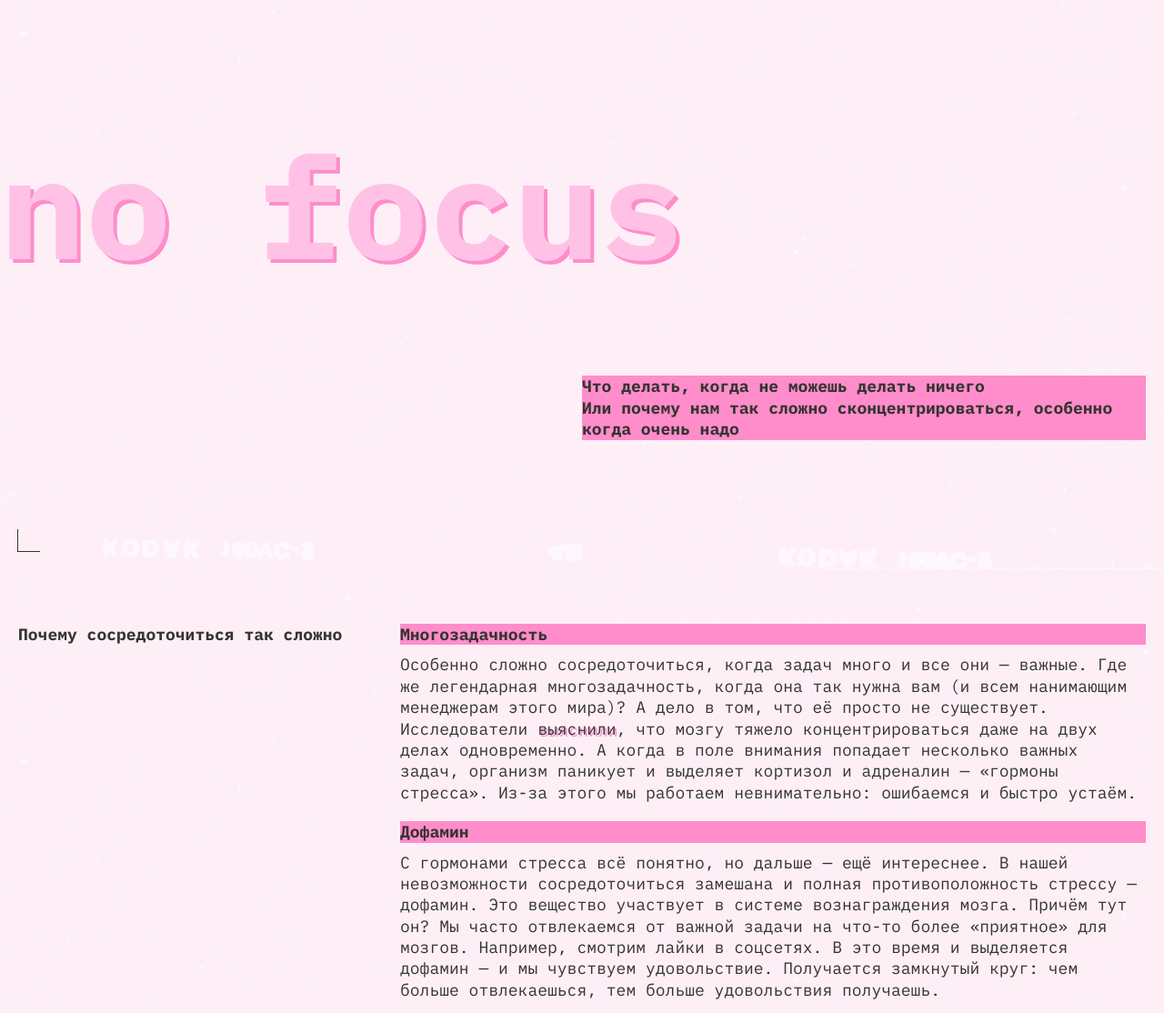
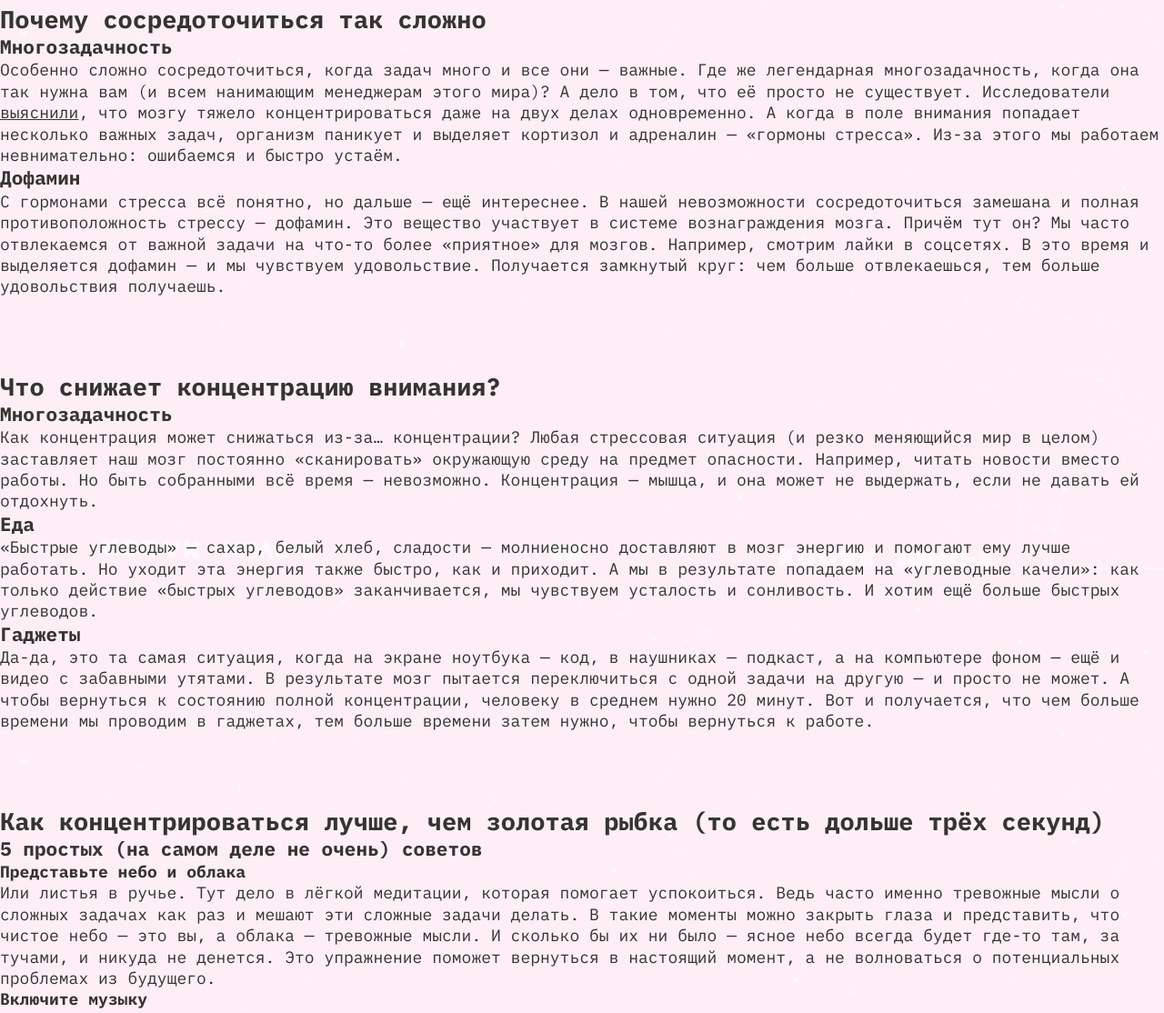
Before and after one commit to Lacertilia1/slozhno-sosredotochitsya-fd, a website: page index.html in a window 1280 px wide. Shown: the part 174-1288 px from the top of the page at 91% size. Drawn offline with Linux system fonts and the light colour scheme; files that its build step writes are made by us from their sources.

Commit message:
feat: implement responsive grid layout and theming for sections and cards

```diff
--- a/index.html
+++ b/index.html
@@ -46,7 +46,7 @@
         </ul>
       </nav>
       <h1 class="header__title title">no focus</h1>
-      <div class="header__subtitle title-decor">
+      <div class="header__subtitle title--decor">
         <p>Что делать, когда не можешь делать ничего</p>
         <p>
           Или почему нам так сложно сконцентрироваться, особенно когда очень
@@ -62,7 +62,7 @@
         <ul class="section__card-list card-list">
           <li>
             <article class="card">
-              <h3 class="card__title title-decor">Многозадачность</h3>
+              <h3 class="card__title title--decor">Многозадачность</h3>
               <p>
                 Особенно сложно сосредоточиться, когда задач много и все они —
                 важные. Где же легендарная многозадачность, когда она так нужна
@@ -83,7 +83,7 @@
           </li>
           <li>
             <article class="card">
-              <h3 class="card__title title-decor">Дофамин</h3>
+              <h3 class="card__title title--decor">Дофамин</h3>
               <p>
                 С гормонами стресса всё понятно, но дальше — ещё интереснее. В
                 нашей невозможности сосредоточиться замешана и полная
@@ -105,7 +105,7 @@
         <ul class="section__card-list card-list">
           <li>
             <article class="card">
-              <h3 class="card__title title-decor">Многозадачность</h3>
+              <h3 class="card__title title--decor">Многозадачность</h3>
               <p>
                 Как концентрация может снижаться из-за… концентрации? Любая
                 стрессовая ситуация (и резко меняющийся мир в целом) заставляет
@@ -118,7 +118,7 @@
           </li>
           <li>
             <article class="card">
-              <h3 class="card__title title-decor">Еда</h3>
+              <h3 class="card__title title--decor">Еда</h3>
               <p>
                 «Быстрые углеводы» — сахар, белый хлеб, сладости — молниеносно
                 доставляют в мозг энергию и помогают ему лучше работать. Но
@@ -131,7 +131,7 @@
           </li>
           <li>
             <article class="card">
-              <h3 class="card__title title-decor">Гаджеты</h3>
+              <h3 class="card__title title--decor">Гаджеты</h3>
               <p>
                 Да-да, это та самая ситуация, когда на экране ноутбука — код, в
                 наушниках — подкаст, а на компьютере фоном — ещё и видео с
@@ -155,10 +155,10 @@
         <ul class="section__card-list card-list">
           <li>
             <article class="card">
-              <h3 class="card__title card__title--main title-decor">
+              <h3 class="card__title card__title--main title--decor">
                 5 простых (на самом деле не очень) советов
               </h3>
-              <h4 class="card__title card__title--normal title-decor">
+              <h4 class="card__title card__title--normal title--decor">
                 Представьте небо и облака
               </h4>
               <p>
@@ -175,7 +175,7 @@
           </li>
           <li>
             <article class="card">
-              <h4 class="card__title card__title--normal title-decor">
+              <h4 class="card__title card__title--normal title--decor">
                 Включите музыку
               </h4>
               <p>
@@ -188,7 +188,7 @@
           </li>
           <li>
             <article class="card">
-              <h4 class="card__title card__title--normal title-decor">
+              <h4 class="card__title card__title--normal title--decor">
                 Прогуляйтесь
               </h4>
               <p>
@@ -209,7 +209,7 @@
           </li>
           <li>
             <article class="card">
-              <h4 class="card__title card__title--normal title-decor">
+              <h4 class="card__title card__title--normal title--decor">
                 Хорошо ешьте
               </h4>
               <p>
@@ -223,7 +223,7 @@
           </li>
           <li>
             <article class="card">
-              <h4 class="card__title card__title--normal title-decor">
+              <h4 class="card__title card__title--normal title--decor">
                 Читайте
               </h4>
               <p>
@@ -238,7 +238,7 @@
       </section>
 
       <section class="section gallery">
-        <h2 class="section__title gallery__title title-decor">
+        <h2 class="section__title gallery__title title--decor">
           А можно в картинках?
         </h2>
 
--- /dev/null
+++ b/styles/blocks/card-list/card-list.css
@@ -0,0 +1,4 @@
+.card-list {
+  display: grid;
+  gap: 20px;
+}
--- /dev/null
+++ b/styles/blocks/card/__title/--main/card__title--main.css
@@ -0,0 +1,3 @@
+.card__title--main {
+  margin-bottom: 10px;
+}
--- /dev/null
+++ b/styles/blocks/card/__title/--normal/card__title--normal.css
@@ -0,0 +1,3 @@
+.card__title--normal {
+  font-weight: var(--font-weight-normal, 400);
+}
--- /dev/null
+++ b/styles/blocks/card/__title/card__title.css
@@ -0,0 +1,3 @@
+.card__title {
+  font-size: inherit;
+}
--- /dev/null
+++ b/styles/blocks/card/card.css
@@ -0,0 +1,4 @@
+.card {
+  display: grid;
+  gap: 10px;
+}
--- /dev/null
+++ b/styles/blocks/section/--stacked/section--stacked.css
@@ -0,0 +1,21 @@
+@media (width >= 768px) {
+
+  .section--stacked {
+    grid-template-areas:
+      'title     .'
+      'card-list card-list';
+  }
+}
+
+@media (width >= 1024px) {
+
+  .section--stacked {
+    grid-template-areas:
+      'title     .         .'
+      'card-list card-list card-list';
+  }
+
+  .section--stacked .card-list {
+    grid-template-columns: repeat(3, 1fr);
+  }
+}
--- /dev/null
+++ b/styles/blocks/section/__card-list/section__card-list.css
@@ -0,0 +1,6 @@
+@media (width >= 768px) {
+
+  .section__card-list {
+    grid-area: card-list;
+  }
+}
--- /dev/null
+++ b/styles/blocks/section/__title/section__title.css
@@ -0,0 +1,11 @@
+.section__title {
+  color: var(--color-section-title, #ff0070);
+  font-size: inherit;
+}
+
+@media (width >= 768px) {
+
+  .section__title {
+    grid-area: title;
+  }
+}
--- /dev/null
+++ b/styles/blocks/section/section.css
@@ -0,0 +1,21 @@
+.section {
+  display: grid;
+  gap: 20px;
+  padding: 0 var(--spacing-padding, 10px);
+}
+
+@media (width >= 768px) {
+
+  .section {
+    grid-template-columns: 1fr 2fr;
+    grid-template-areas: 'title card-list';
+  }
+}
+
+@media (width >= 1024px) {
+
+  .section {
+    grid-template-columns: repeat(3, 1fr);
+    grid-template-areas: 'title card-list card-list';
+  }
+}
--- a/styles/style.css
+++ b/styles/style.css
@@ -1,150 +1,3 @@
-/* Section */
-
-.section {
-  display: grid;
-  gap: 20px;
-  padding: 0 var(--spacing-padding, 10px);
-}
-
-.section__title {
-  color: var(--color-section-title, #ff0070);
-  font-size: inherit;
-}
-
-@media (width >= 768px) {
-
-  .section {
-    grid-template-columns: 1fr 2fr;
-    grid-template-areas: 'title card-list';
-  }
-
-  .section--stacked {
-    grid-template-areas:
-      'title     .'
-      'card-list card-list';
-  }
-
-  .section__title {
-    grid-area: title;
-  }
-
-  .section__card-list {
-    grid-area: card-list;
-  }
-}
-
-@media (width >= 1024px) {
-
-  .section {
-    grid-template-columns: repeat(3, 1fr);
-    grid-template-areas: 'title card-list card-list';
-  }
-
-  .section--stacked {
-    grid-template-areas:
-      'title     .         .'
-      'card-list card-list card-list';
-  }
-}
-
-/* Card */
-
-.card-list {
-  display: grid;
-  gap: 20px;
-}
-
-.card {
-  display: grid;
-  gap: 10px;
-}
-
-.card__title {
-  font-size: inherit;
-}
-
-.card__title--main {
-  margin-bottom: 10px;
-}
-
-.card__title--normal {
-  font-weight: var(--font-weight-normal, 400);
-}
-
-@media (width >= 1024px) {
-
-  .section--stacked .card-list {
-    grid-template-columns: repeat(3, 1fr);
-  }
-}
-
-/* Title */
-
-.title {
-  color: var(--color-accent-alt, #db00ff);
-  font-weight: var(--font-weight-bold, 700);
-  font-size: var(
-    --font-size-title,
-    clamp(7.25rem, 7.0115rem + 1.0178vw, 7.5rem)
-  );
-  line-height: 0.83;
-}
-
-.title-decor {
-  color: var(--color-secondary, #000028);
-  background-color: var(--color-accent, #ff0070);
-}
-
-/* Link */
-
-.link {
-  text-decoration: none;
-  text-shadow: 2px 2px 0 var(--color-accent, #282828);
-}
-
-.link:hover {
-  box-shadow: 0 1px currentColor;
-}
-
-.link:focus {
-  outline: none;
-}
-
-.link:focus-visible {
-  outline: 1px solid currentColor;
-}
-
-/* Decorated zone */
-
-.decorated-zone {
-  position: relative;
-  display: grid;
-  place-items: center;
-  padding: var(--spacing-padding, 10px);
-  block-size: 100vh;
-  min-block-size: 668px;
-}
-
-.decorated-zone::before,
-.decorated-zone::after {
-  content: '';
-  position: absolute;
-  inline-size: 25px;
-  block-size: 25px;
-}
-
-.decorated-zone::before {
-  box-shadow: -1px 1px var(--color-decor, #ff0070);
-  inset-block-end: var(--spacing-padding, 10px);
-  inset-inline-start: var(--spacing-padding, 10px);
-}
-
-.decorated-zone::after {
-  box-shadow: 1px -1px var(--color-decor, #ff0070);
-  inset-block-start: var(--spacing-padding, 10px);
-  inset-inline-end: var(--spacing-padding, 10px);
-}
-
 /* Page */
 
 .page {
--- /dev/null
+++ b/styles/typography/link.css
@@ -0,0 +1,16 @@
+.link {
+  text-decoration: none;
+  text-shadow: 2px 2px 0 var(--color-accent, #282828);
+}
+
+.link:hover {
+  box-shadow: 0 1px currentColor;
+}
+
+.link:focus {
+  outline: none;
+}
+
+.link:focus-visible {
+  outline: 1px solid currentColor;
+}
--- /dev/null
+++ b/styles/typography/title.css
@@ -0,0 +1,14 @@
+.title {
+  color: var(--color-accent-alt, #db00ff);
+  font-weight: var(--font-weight-bold, 700);
+  font-size: var(
+    --font-size-title,
+    clamp(7.25rem, 7.0115rem + 1.0178vw, 7.5rem)
+  );
+  line-height: 0.83;
+}
+
+.title--decor {
+  color: var(--color-secondary, #000028);
+  background-color: var(--color-accent, #ff0070);
+}
--- /dev/null
+++ b/styles/utilities/decorated-zone.css
@@ -0,0 +1,35 @@
+.decorated-zone {
+  position: relative;
+  display: grid;
+  place-items: center;
+  padding: var(--spacing-padding, 10px);
+  block-size: 100vh;
+  min-block-size: 668px;
+}
+
+/* Общие стили уголков */
+
+.decorated-zone::before,
+.decorated-zone::after {
+  content: "";
+  position: absolute;
+  inline-size: var(--corner-size, 25px);
+  block-size: var(--corner-size, 25px);
+  border: var(--corner-thickness, 1px) solid transparent;
+}
+
+/* Цвет и позиция */
+
+.decorated-zone::before {
+  border-block-end-color: var(--color-decor, #ff0070);
+  border-inline-start-color: var(--color-decor, #ff0070);
+  inset-block-start: var(--spacing-padding, 10px);
+  inset-inline-start: var(--spacing-padding, 10px);
+}
+
+.decorated-zone::after {
+  border-block-start-color: var(--color-decor, #ff0070);
+  border-inline-end-color: var(--color-decor, #ff0070);
+  inset-block-end: var(--spacing-padding, 10px);
+  inset-inline-end: var(--spacing-padding, 10px);
+}
--- a/styles/variables.css
+++ b/styles/variables.css
@@ -19,6 +19,8 @@
 
   /* Отступы / размеры */
   --spacing-padding: 10px;
+  --corner-size: 25px;
+  --corder-thickness: 1px;
 
   /* Изображения */
   --img-bg-cover: url(../images/cover-image-dark.png);
```
Also changed, not shown: styles/themes/dark.css (renamed from styles/dark.css), styles/themes/light.css (renamed from styles/light.css).
